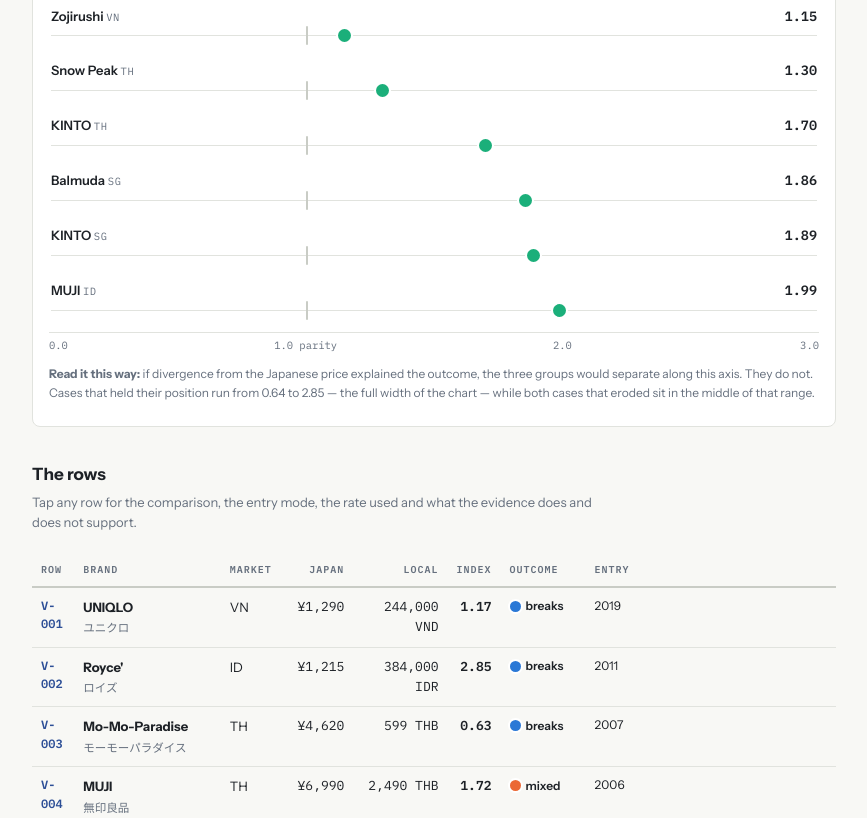
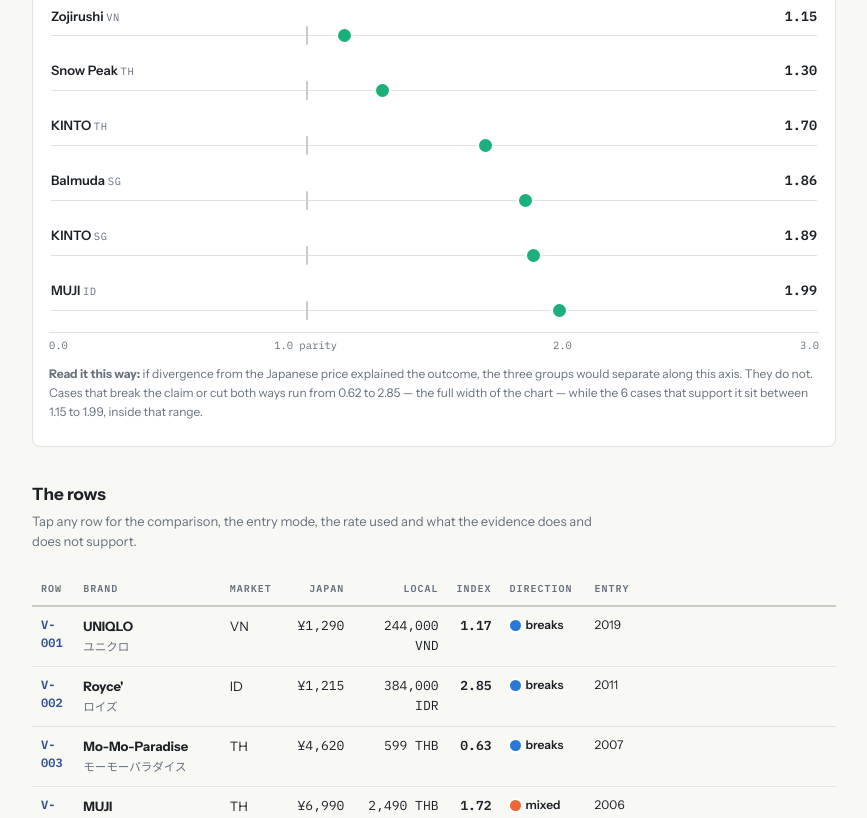
Before and after one commit to sideri-dev/vectura-ledger, a plain HTML site: page index.html in a window 1280 px wide. Shown: the part 1674-2492 px from the top of the page, without its empty margins (206-1073 px from the left). Drawn offline with Linux system fonts and the light colour scheme.

Commit message:
refresh — 2026-10-22

```diff
--- a/index.html
+++ b/index.html
@@ -90,6 +90,9 @@
 function esc(s){return String(s==null?"":s).replace(/&/g,"&amp;").replace(/</g,"&lt;").replace(/>/g,"&gt;").replace(/"/g,"&quot;");}
 function pct(v){return Math.max(0,Math.min(100,(v/MAXX)*100));}
 function num(v){var n=parseFloat(v);return isFinite(n)?n:null;}
+// Rows from 2026-10-02 on carry two or three URLs in evidence_url ("… (JP) paired
+// with … (SG)"); one href around the whole cell was a dead link. One link per URL.
+function links(s){var out=[],re=/https?:\/\/[^\s)]+/g,m;while((m=re.exec(String(s||"")))){out.push('<a href="'+esc(m[0])+'" target="_blank" rel="noopener">'+(out.length?'Source '+(out.length+1):'Source')+' →</a>');}return out.join(' ');}
 
 function chart(){
   var h='<div class="chart"><div class="legend">';
@@ -114,12 +117,19 @@
   [0,1,2,3].forEach(function(t){
     var st=t===0?'left:0;transform:none':(t===3?'right:0;left:auto;transform:none':'left:'+pct(t).toFixed(2)+'%');
     h+='<i style="'+st+'">'+(t===1?"1.0 parity":t.toFixed(1))+'</i>';});
-  h+='</div><p class="note"><b>Read it this way:</b> if divergence from the Japanese price explained the outcome, the three groups would separate along this axis. They do not. Cases that held their position run from 0.64 to 2.85 — the full width of the chart — while both cases that eroded sit in the middle of that range.</p></div>';
+  // Figures computed from the rows, never typed: the ledger is amended by hand
+  // and a typed number here went stale silently (it read "0.64 to 2.85" and
+  // "both cases that eroded" from the nine-row ledger of 2026-09-02).
+  var nh=R.filter(function(r){return r.direction!=="supports"&&num(r.price_index)!==null;}).map(function(r){return num(r.price_index);});
+  var sp=R.filter(function(r){return r.direction==="supports"&&num(r.price_index)!==null;}).map(function(r){return num(r.price_index);});
+  function rng(a){return a.length?Math.min.apply(null,a).toFixed(2)+' to '+Math.max.apply(null,a).toFixed(2):'—';}
+  var inside=sp.length&&nh.length&&Math.min.apply(null,sp)>=Math.min.apply(null,nh)&&Math.max.apply(null,sp)<=Math.max.apply(null,nh);
+  h+='</div><p class="note"><b>Read it this way:</b> if divergence from the Japanese price explained the outcome, the three groups would separate along this axis. They do not. Cases that break the claim or cut both ways run from '+rng(nh)+' — the full width of the chart — while the '+sp.length+' cases that support it sit between '+rng(sp)+(inside?', inside that range.':', overlapping it.')+'</p></div>';
   return h;
 }
 
 function table(){
-  var h='<div class="scroll"><table><thead><tr><th>Row</th><th>Brand</th><th>Market</th><th class="n">Japan</th><th class="n">Local</th><th class="n">Index</th><th>Outcome</th><th>Entry</th></tr></thead><tbody>';
+  var h='<div class="scroll"><table><thead><tr><th>Row</th><th>Brand</th><th>Market</th><th class="n">Japan</th><th class="n">Local</th><th class="n">Index</th><th>Direction</th><th>Entry</th></tr></thead><tbody>';
   R.forEach(function(r){
     var d=DIR.filter(function(x){return x[0]===r.direction;})[0]||DIR[0];
     h+='<tr data-row="'+esc(r.id)+'" id="row-'+esc(r.id)+'"><td class="vid">'+esc(r.id)+'</td>'
@@ -138,7 +148,7 @@
      +'<dt>Rate used</dt><dd>'+esc(r.fx_rate_used)+' <span style="color:var(--muted)">('+esc(r.fx_rate_date)+')</span></dd>'
      +'<dt>Confidence</dt><dd>'+esc(r.confidence)+'</dd>'
      +'</dl>'+esc(r.notes)
-     +(r.evidence_url?'<div style="margin-top:9px"><a href="'+esc(r.evidence_url)+'" target="_blank" rel="noopener">Source →</a> <span style="color:var(--muted)">'+esc(r.evidence_date)+'</span></div>':'')
+     +(r.evidence_url?'<div style="margin-top:9px">'+links(r.evidence_url)+' <span style="color:var(--muted)">'+esc(r.evidence_date)+'</span></div>':'')
      +'</td></tr>';
   });
   return h+'</tbody></table></div>';
@@ -147,7 +157,9 @@
 function render(){
   var idx=R.map(function(r){return num(r.price_index);}).filter(function(v){return v!==null;});
   var mk={};R.forEach(function(r){mk[r.target_market]=1;});
-  var held=R.filter(function(r){return r.direction!=="supports";}).length;
+  // Held = the row's own status column (expanding or stable), not its direction
+  // against the claim: a mixed row can be contracting (V-021, V-025).
+  var held=R.filter(function(r){return /^(expanding|stable)\b/i.test(String(r.status||""));}).length;
   var h='<header><span class="eyebrow">Vectura · the ledger</span><h1>Every case, and what it costs</h1>'
    +'<p class="lede">One row per brand entering one market, with the same product priced on both sides of the border. '
    +'The index is the destination price divided by the Japanese price, converted at a recorded rate. '
```
